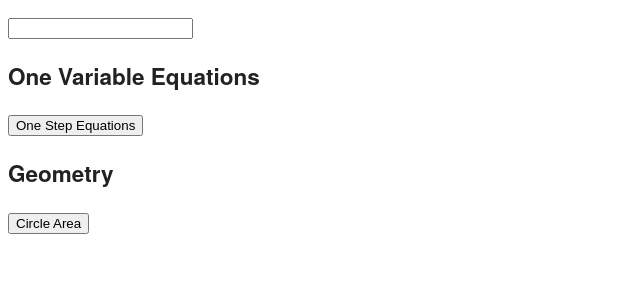
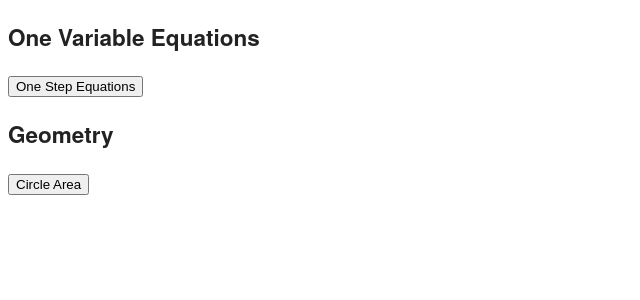
Before and after one commit to MatthewThornton/onsen-react-redux, a React app: page / in a window 1280 px wide. Shown: the top 300 px of the page, without its empty margins (0-640 px from the left). Built offline with nearby package versions, Linux system fonts and the light colour scheme.

Commit message:
add a few commments remove message action

```diff
--- a/actions/message.js
+++ /dev/null
@@ -1,11 +0,0 @@
-import { SET_MESSAGE } from "../types/message";
-export const setMessage = (message) => {
-    return dispatch => {
-        dispatch({
-            type: SET_MESSAGE,
-            payload: {
-                message
-            }
-        })
-    }
-}
--- a/components/Canvas.js
+++ b/components/Canvas.js
@@ -6,7 +6,6 @@ import * as PropTypes from "prop-types";
  * This component will scale to size based on a CSS class name.
  * The device-to-pixel-ratio (dpr) is used to draw final "relative" size.
  */
-
 class Canvas extends React.Component {
     constructor() {
         super()
@@ -24,7 +23,6 @@ class Canvas extends React.Component {
     render() {
         // The CSS class name controls the size of the canvas drawing.
         return <canvas className={this.props.className ? this.props.className : 'medium'} ref={this.canvas} />;
-
     }
 }
 Canvas.propTypes = {
--- a/containers/App.js
+++ b/containers/App.js
@@ -1,7 +1,6 @@
 import React, { Component } from "react";
 import InputPreview from "../components/InputPreview";
 import { connect } from "react-redux";
-import { setMessage } from "../actions/message";
 import { Link } from "react-router-dom";
 
 class App extends Component {
@@ -9,14 +8,8 @@ class App extends Component {
         this.props.dispatch(setMessage(value))
     }
     render() {
-        const { message } = this.props.messageReducer;
         return (
             <div>
-                <p>{ message } </p>
-                <InputPreview
-                    value={message}
-                    onChange={this._onChange}
-                />
                 <h2>One Variable Equations</h2>
                 <Link to="/one_step">
                     <button>One Step Equations</button>
--- a/reducers/message.js
+++ /dev/null
@@ -1,12 +0,0 @@
-import { SET_MESSAGE } from "../types/message";
-const initState = {
-    message: ""
-}
-export default (state = initState, action) => {
-    switch (action.type) {
-        case SET_MESSAGE:
-            return {...state, message: action.payload.message }
-        default:
-            return state
-    }
-}
--- a/store.js
+++ b/store.js
@@ -1,9 +1,7 @@
 import { createStore, combineReducers, applyMiddleware } from "redux"
-import messageReducer from "./reducers/message"
 import answerReducer from "./reducers/answer"
 import thunk from "redux-thunk"
 const reducer = combineReducers({
-  messageReducer,
   answerReducer
 });
 const store = createStore(
```
Also changed, not shown: 1 other file (tests, documents, lock files or other folders).
